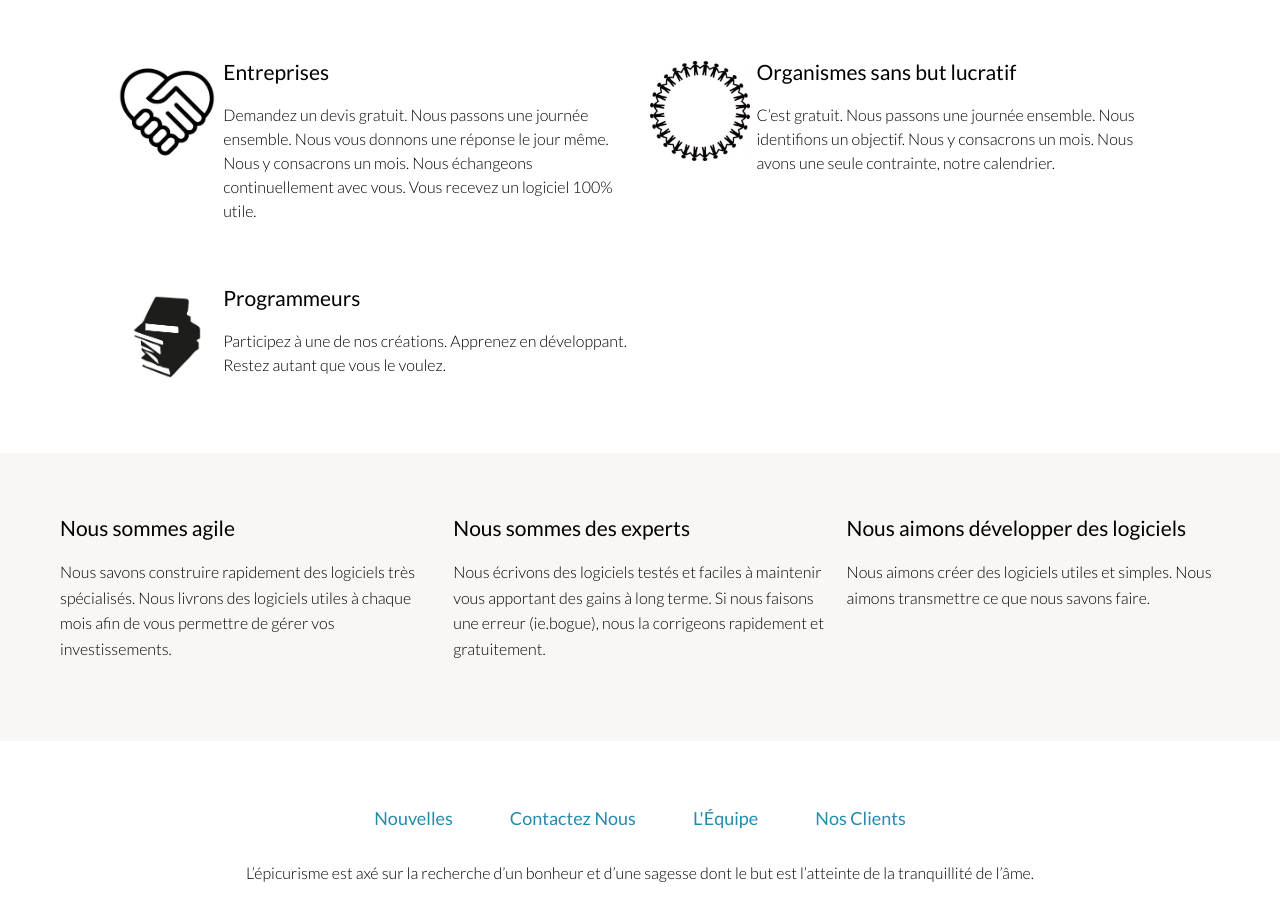
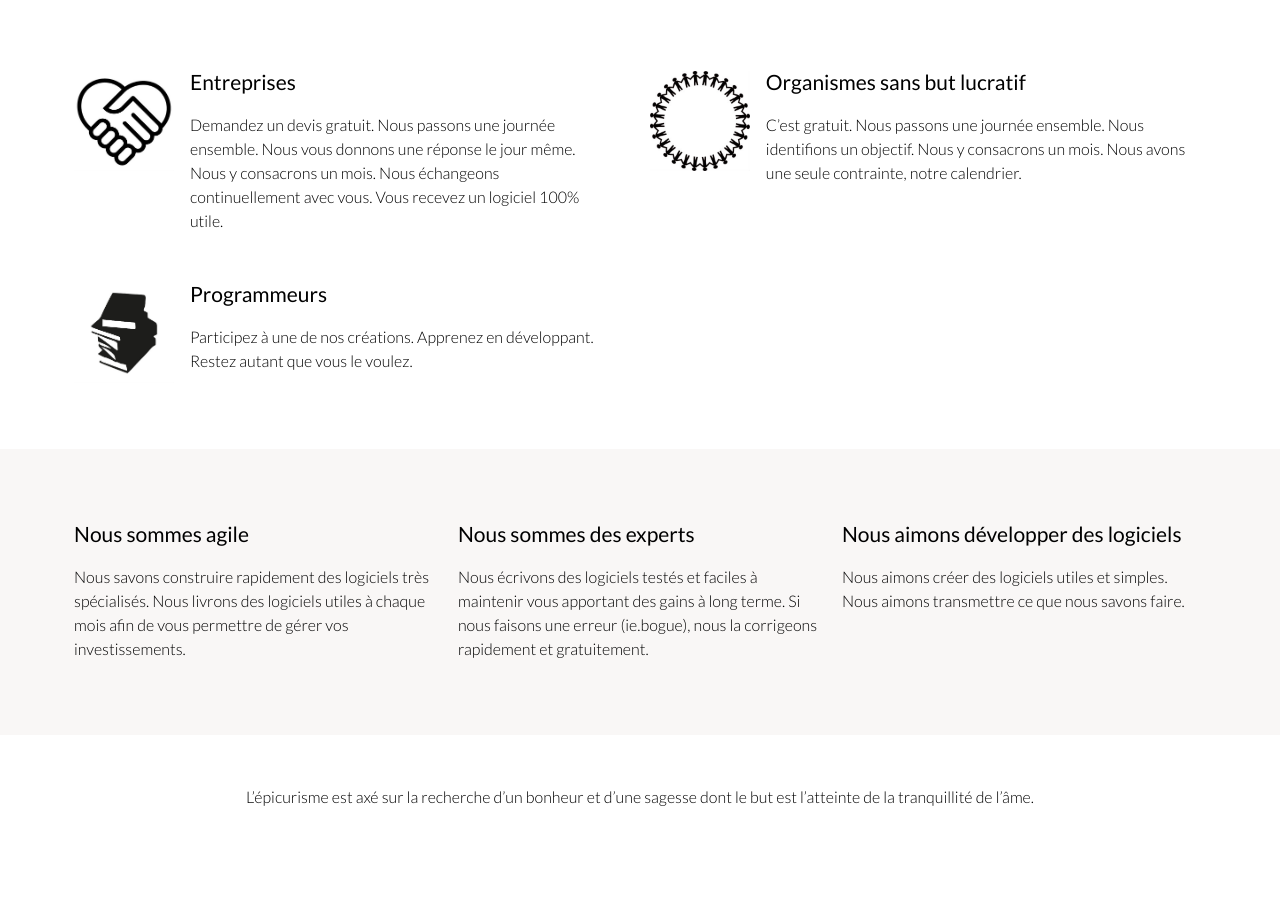
Before and after one commit to bee-software/les-epicuriens-du-logiciel, a website: page website/index.html in a window 1280 px wide. Shown: the part 303-1224 px from the top of the page. After the commit the page ends 1162 px from the top, so only its background shows below. Drawn offline with Linux system fonts and the light colour scheme.

Commit message:
with max-width 1200px, no more em, with jasmine ininstead of jasmine-node

```diff
--- a/package.json
+++ b/package.json
@@ -9,6 +9,7 @@
   "author": "Les Epicuriens du logiciel",
   "devDependencies": {
     "digitalocean-api": "^0.1.1",
+    "jasmine": "^2.2.1",
     "jasmine-node": "^1.14.5",
     "zombie": "^2.5.1"
   },
@@ -18,7 +19,7 @@
   },
   "scripts": {
     "start": "node_modules/http-server/bin/http-server website -p 5001",
-    "test": "node_modules/jasmine-node/bin/jasmine-node --captureExceptions .",
+    "test": "node_modules/.bin/jasmine",
     "deploy-test": "git push test master",
     "deploy-prod": "git push prod master",
     "run-test": "node_modules/http-server/bin/http-server website -p 8080",
--- a/website/index.html
+++ b/website/index.html
@@ -5,31 +5,32 @@
     <meta charset="utf-8">
     <meta name="viewport" content="width=device-width, initial-scale=1">
     <link rel="stylesheet" href="les-epicuriens-du-logiciel.css">
-    <link href='//fonts.googleapis.com/css?family=Lato:300,400,700,400italic' rel='stylesheet' type='text/css'>
+    <link href='http://fonts.googleapis.com/css?family=Lato:300,400,700,400italic' rel='stylesheet' type='text/css'>
     <link href='http://fonts.googleapis.com/css?family=Raleway:800,400' rel='stylesheet' type='text/css'>
 </head>
 <body>
-<div class="content">
-    <div class="jumbotron row">
+<section class="jumbotron">
+    <div class="jumbotron__space row">
         <div class="five columns logo">
-            <div class="company">
             <h1 class="logo__texte">Les Épicuriens</h1>
             <h1 class="logo__texte">du logiciel</h1>
-            </div>
         </div>
         <div class="seven columns banniere">
             <h1 class="baniere__slogan">Nous créons pour vous des logiciels brilliants</h1>
             <h1 class="baniere__slogan">qui vous aident quotidiennement</h1>
-            <a class="baniere__lien" href="/contact/">
+            <a class="baniere__lien" href="mailto:hello@les-epicuriens-du-logiciel.ca">
                 <p class="baniere__lien-text">Intéressez à travailler avec nous?</p>
             </a>
         </div>
     </div>
-    <div class="row client-block">
-        <div class="one columns offset by-one">
-            <img class="client-image" src="support/images/entreprise.jpg" alt="entreprise">
+</section>
+<section class="client">
+    <div class="container">
+        <div class="row">
+            <div class="one columns">
+                <img class="client__image" src="support/images/entreprise.jpg" alt="entreprise">
             </div>
-        <div class="four columns client-text">
+            <div class="five columns client__description">
                 <h2>Entreprises</h2>
                 <p>
                     Demandez un devis gratuit. Nous passons une journée ensemble. Nous vous donnons une réponse le jour même.
@@ -37,9 +38,9 @@
                 </p>
             </div>
             <div class="one columns">
-            <img class="client-image" src="support/images/osbl.jpg" alt="osbl">
+                <img class="client__image" src="support/images/osbl.jpg" alt="osbl">
             </div>
-        <div class="four columns client-text">
+            <div class="five columns client__description">
                 <h2>Organismes sans but lucratif</h2>
                 <p>
                     C’est gratuit. Nous passons une journée ensemble. Nous identifions un objectif.
@@ -47,18 +48,22 @@
                 </p>
             </div>
         </div>
-    <div class="row client-block">
-        <div class="one columns offset by-one">
-            <img class="client-image" src="support/images/apprendre.jpg" alt="entreprise">
+        <div class="row client">
+            <div class="one columns">
+                <img class="client__image" src="support/images/apprendre.jpg" alt="entreprise">
             </div>
-        <div class="four columns client-text">
+            <div class="five columns client__description">
                 <h2>Programmeurs</h2>
                 <p>
                     Participez à une de nos créations. Apprenez en développant. Restez autant que vous le voulez.
                 </p>
             </div>
         </div>
-    <div class="row value-block">
+    </div>
+</section>
+<section class="valeur">
+    <div class="container">
+        <div class="row">
             <div class="four columns">
                 <h2>Nous sommes agile</h2>
                 <p>
@@ -81,17 +86,18 @@
                 </p>
             </div>
         </div>
+    </div>
+</section>
 <footer class="footer">
-        <nav class="footer-nav">
-            <a href="/nouvelles/">Nouvelles</a>
-            <a href="/contact/">Contactez Nous</a>
-            <a href="/equipe/">L'Équipe</a>
-            <a href="/clients/">Nos Clients</a>
-        </nav>
+    <!--<nav class="footer__nav">-->
+        <!--<a href="/nouvelles/">Nouvelles</a>-->
+        <!--<a href="/contact/">Contactez Nous</a>-->
+        <!--<a href="/equipe/">L'Équipe</a>-->
+        <!--<a href="/clients/">Nos Clients</a>-->
+    <!--</nav>-->
     <p>
         L’épicurisme est axé sur la recherche d’un bonheur et d’une sagesse dont le but est l’atteinte de la tranquillité de l’âme.
     </p>
 </footer>
-</div>
 </body>
 </html>
--- a/website/les-epicuriens-du-logiciel.css
+++ b/website/les-epicuriens-du-logiciel.css
@@ -1,16 +1,30 @@
 @import url("support/css/normalize.css");
 @import url("support/css/clean-elements.css");
-@import url("support/css/content.css");
+@import url("support/css/container.css");
 @import url("support/css/grid.css");
 
+html {
+    font-family: "Lato",Helvetica,Arial,sans-serif;
+    -webkit-font-smoothing: antialiased;
+}
+
 h2 {
+    font-weight: 400;
     font-size: 21px;
-    font-weight: 400;
-    padding-bottom: 1em;
+    padding-bottom: 21px;
+}
+
+p {
+    font-weight: 300;
+    line-height: 1.5;
 }
 
 .jumbotron {
     background-image: url(support/images/jumbotron.jpg);
+    height: 300px;
+}
+
+.jumbotron__space {
     height: 300px;
 }
 
@@ -37,7 +51,7 @@ h2 {
 .baniere__slogan {
     font-weight: 400;
     font-size: 36px;
-    line-height: 1.6;
+    line-height: 1.5;
     color: #ffffff;
 }
 
@@ -47,7 +61,7 @@ h2 {
     text-decoration: none;
     border:1px solid #ffffff;
     display: inline-block;
-    margin: 1em 0;
+    margin: 16px 0;
     padding: 16px 48px;
     -webkit-border-radius: 3px;
     -moz-border-radius: 3px;
@@ -66,61 +80,38 @@ h2 {
     transition: background-color 0.3s ease-in-out;
 }
 
-.client-block {
-    margin: 4em 0 0 0;
+.client {
+    margin: 50px 0 20px 0;
 }
 
-.client-image {
+.client__image {
     max-width: 100px;
     height: auto;
 }
 
-.client-text p {
-    line-height: 1.5rem;
-    font-weight: 300;
-    /*color: #404040;*/
+.client__description {
+    padding: 0 30px;
 }
 
-.separator {
-    width: 96%;
-    margin: 2em auto;
-    border: solid #f5f5f5;
-    border-width: 1px 0 0 0;
-}
-
-.value-block {
-    margin: 4em 0 0 0;
-    padding: 4em 50px 4em 50px;
+.valeur {
+    padding: 50px 0;
     background-color: #f9f7f6;
 }
 
-.value-block p {
-    font-size: 16px;
-    font-weight: 300;
-    line-height: 1.6;
-    padding-bottom: 1em;
+.footer {
+    text-align: center;
+    margin: 50px 0 50px 0;
 }
 
-.footer {
-    -webkit-box-sizing: border-box;
-    -moz-box-sizing: border-box;
-    box-sizing: border-box;
-    width: 100%;
-    margin: 50px 0 50px 0;
-    text-align: center;
-}
-
-.footer-nav a {
+.footer__nav a {
+    font-size: 18px;
+    text-decoration: none;
+    color: #238bad;
     display: inline-block;
     padding: 18px 0;
-    font-size: 18px;
-    margin: 0 1.5em;
-    text-decoration: none;
-    color: #238bad;
+    margin: 0 25px;
 }
 
 .footer p {
-    font-weight: 300;
     margin: 20px auto;
-
 }
--- /dev/null
+++ b/website/support/css/container.css
@@ -0,0 +1,7 @@
+.container {
+    margin: 0 auto;
+    max-width: 1200px;
+    width: 90%;
+    padding: 1.5em 0;
+    position: relative
+}
--- a/website/support/css/content.css
+++ /dev/null
@@ -1,15 +0,0 @@
-.content {
-    position: relative;
-    zoom: 1;
-    -webkit-box-sizing: border-box;
-    -moz-box-sizing: border-box;
-    box-sizing: border-box;
-    width: 100%;
-    margin: 0 auto;
-    /*max-width: 1200px;*/
-
-    font-family: "Lato",Helvetica,Arial,sans-serif;
-    -webkit-font-smoothing: antialiased;
-    line-height: 1.5rem;
-    background-color: #fff;
-}
```
Also changed, not shown: spec/support/jasmine.json (added, +9 -0 lines), website/index.spec.js (+23 -13 lines). Lines whose indentation alone changed are shown as unchanged.
